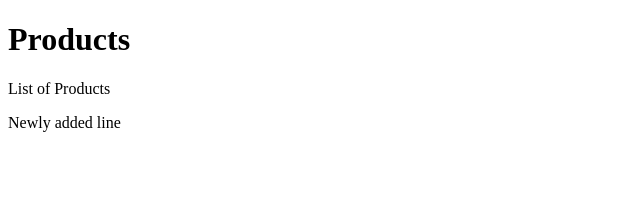
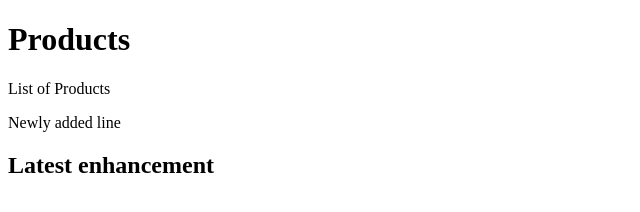
Before and after one commit to mageshpandian91/FirstEclipseWebProject, a plain HTML site: page WebContent/index.html in a window 1280 px wide. Shown: the whole page, without its empty margins (0-640 px from the left). Drawn offline with Linux system fonts and the light colour scheme.

Commit message:
modified index page

```diff
--- a/WebContent/index.html
+++ b/WebContent/index.html
@@ -9,5 +9,6 @@
 <h1>Products</h1>
 <p>List of Products</p>
 <p>Newly added line</p>
+<h2>Latest enhancement</h2>
 </body>
 </html>
```
